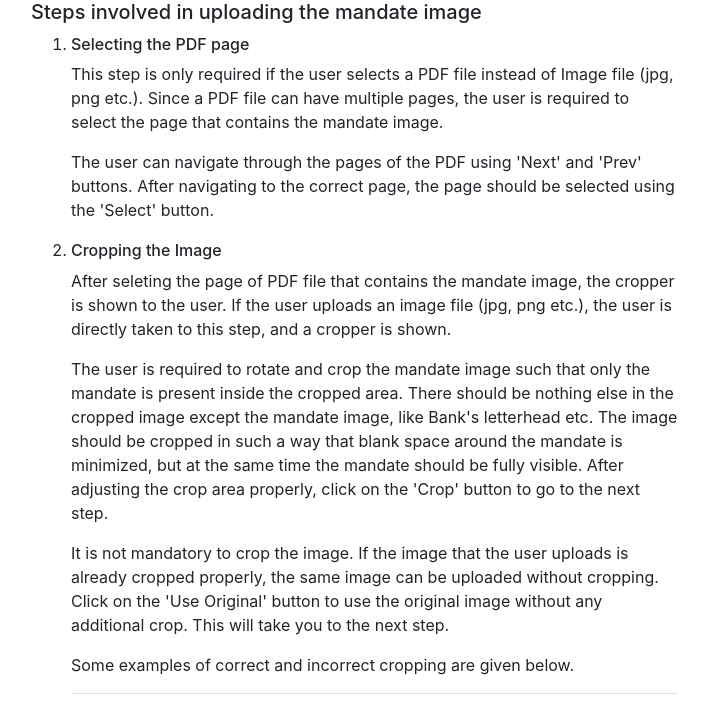
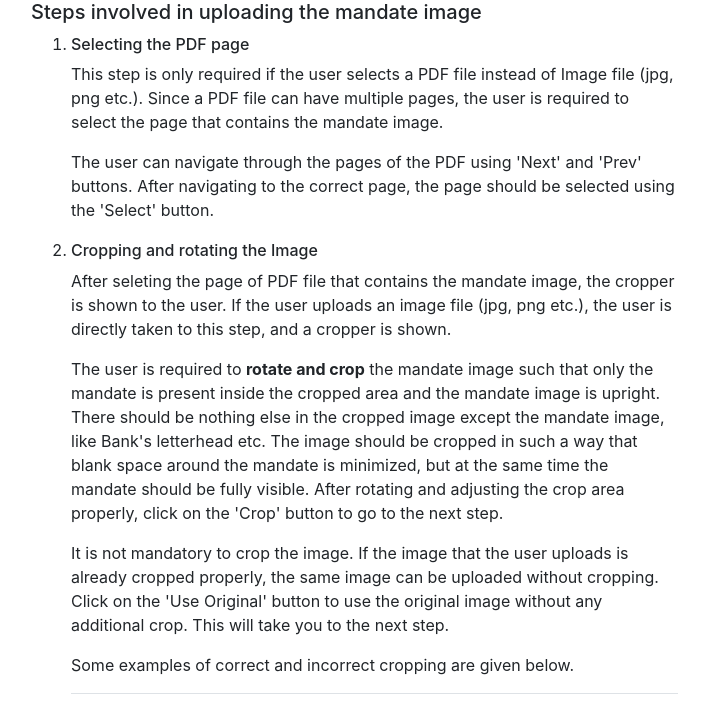
Before and after one commit to thegaurav15/mms, a Django app: page /mandates/sop/ in a window 1280 px wide. Shown: the part 2455-3157 px from the top of the page, without its empty margins (317-1026 px from the left). Run offline with Django 5.2, Linux system fonts and the light colour scheme; some libraries are stand-ins or nearby versions.

Commit message:
clone button

```diff
--- a/mandate/templates/mandate/sop.html
+++ b/mandate/templates/mandate/sop.html
@@ -168,7 +168,7 @@
                 </p>
             </li>
             <li>
-                <h6>Cropping the Image</h6>
+                <h6>Cropping and rotating the Image</h6>
                 <p>
                     After seleting the page of PDF file that contains the mandate image, the cropper is shown to the
                     user.
@@ -176,13 +176,13 @@
                     cropper is shown.
                 </p>
                 <p>
-                    The user is required to rotate and crop the mandate image such that only the mandate is present inside the
-                    cropped area.
+                    The user is required to <strong>rotate and crop</strong> the mandate image such that only the mandate is present inside the
+                    cropped area and the mandate image is upright.
                     There should be nothing else in the cropped image except the mandate image, like Bank's letterhead
                     etc.
                     The image should be cropped in such a way that blank space around the mandate is minimized, but at
                     the same time the mandate should be fully visible.
-                    After adjusting the crop area properly, click on the 'Crop' button to go to the next step.
+                    After rotating and adjusting the crop area properly, click on the 'Crop' button to go to the next step.
                 </p>
                 <p>
                     It is not mandatory to crop the image.
--- a/mandate/urls.py
+++ b/mandate/urls.py
@@ -16,6 +16,7 @@ urlpatterns = [
 	path("mandate/<int:id>/print/", views.mandate_print, name="mandate_print"),
     path("mandate/<int:id>/reinit_request/", views.reinit_request, name="reinit_request"),
     path("mandate/<int:id>/delete_image/", views.delete_image, name="delete_image"),
+    path("mandate/<int:id>/clone/", views.mandate_clone, name="mandate_clone"),
 	path("ack/", views.npciAck, name="npciack"),
     path("status/", views.npciStatus, name="npcistatus"),
     path("download/", views.mandate_download, name="mandate_download"),
--- a/mandate/views.py
+++ b/mandate/views.py
@@ -80,6 +80,7 @@ def paginate_api(request, page):
 	context = {"items": items}
 	return JsonResponse(items, safe=False)
 
+
 def mandate_create(request):
 	branch = request.user.userextended.office
 	if request.method == 'POST':
@@ -97,8 +98,36 @@ def mandate_create(request):
 			mandate.save()
 			return HttpResponseRedirect("/mandates/mandate/" + str(mandate.id) + "/")
 	else:
-		form = MandateForm(branch = branch)
+		form = MandateForm(branch)
 	return render(request, "mandate/mandate_form.html", {"form": form})
+
+
+# Prefilled mandate form from another mandate
+def mandate_clone(request, id):
+	try:
+		original_mandate = Mandate.objects.get(id=id)
+	except Mandate.DoesNotExist:
+		raise Http404
+
+	branch = request.user.userextended.office
+	if request.method == 'POST':
+		form = MandateForm(branch, request.POST)
+		if form.is_valid():
+			#save form
+			mandate = form.save()
+			mandate.create_user = request.user
+			mandate.create_time = datetime.now()
+			try:
+				mandate.seq_no = Mandate.objects.filter(create_time__gte=to_midnight(date.today())).latest("seq_no").seq_no + 1
+			except Mandate.DoesNotExist:
+				mandate.seq_no = 1
+			mandate.set_ref()
+			mandate.save()
+			return HttpResponseRedirect("/mandates/mandate/" + str(mandate.id) + "/")
+	else:
+		form = MandateForm(branch, instance=original_mandate)
+	return render(request, "mandate/mandate_form.html", {"form": form})
+
 
 def mandate_detail(request, id):
 	try:
```
Also changed, not shown: mandate/templates/mandate/mandate_detail.html (+11 -1 lines).
